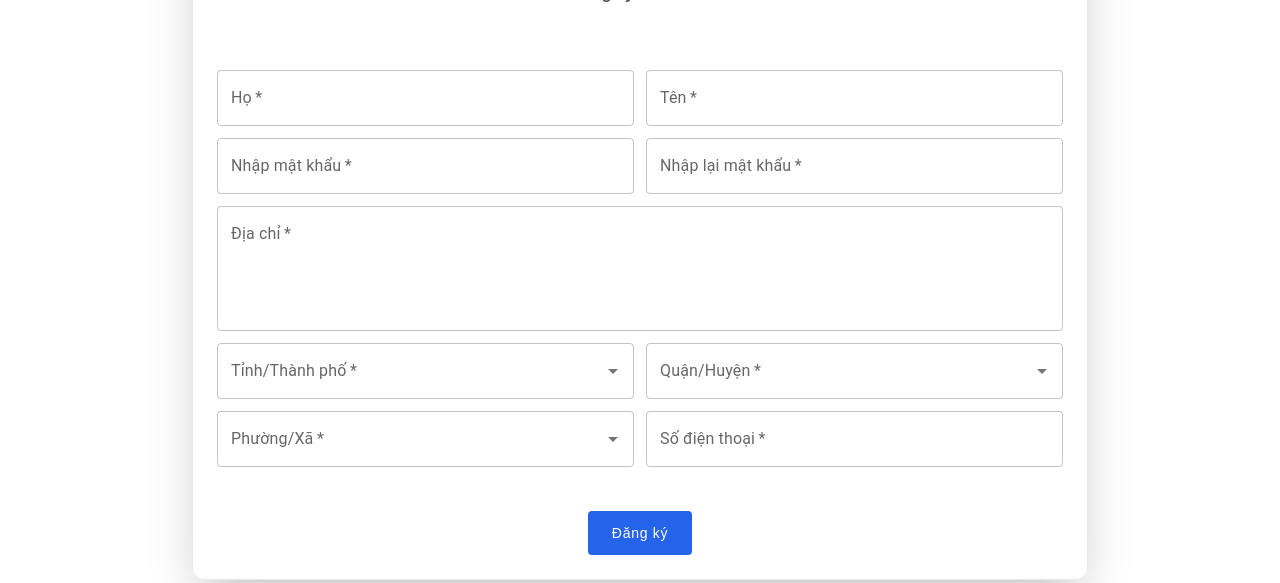
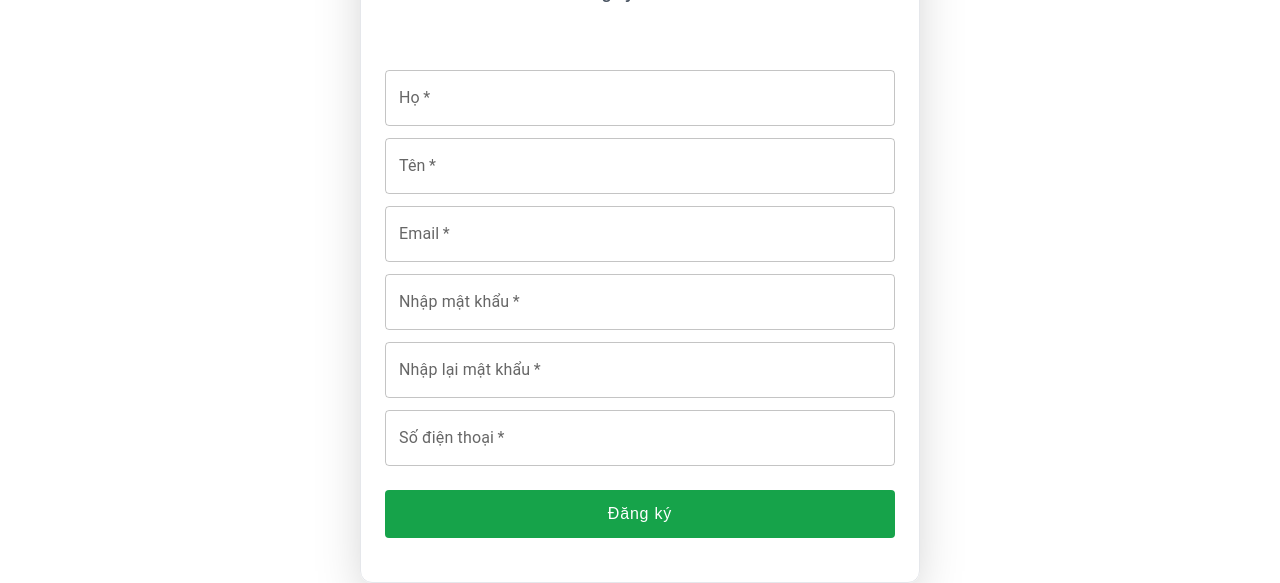
Before and after one commit to taquangvinh-ed/nile-mobile-frontend-backup, a React (Create React App) app: page /register in a window 1280 px wide. Shown: the part 280-863 px from the top of the page. Built offline with nearby package versions, Linux system fonts and the light colour scheme; no server answers.

Commit message:
feat: add State

```diff
--- a/package.json
+++ b/package.json
@@ -9,13 +9,17 @@
     "@heroicons/react": "^2.2.0",
     "@mui/icons-material": "^6.3.1",
     "@mui/material": "^6.4.4",
+    "axios": "^1.8.3",
     "cra-template": "1.2.0",
     "heroicons": "^2.2.0",
     "react": "^19.0.0",
     "react-alice-carousel": "^2.9.1",
     "react-dom": "^19.0.0",
+    "react-redux": "^9.2.0",
     "react-router-dom": "^7.1.5",
-    "react-scripts": "5.0.1"
+    "react-scripts": "5.0.1",
+    "redux": "^5.0.1",
+    "redux-thunk": "^3.1.0"
   },
   "scripts": {
     "start": "react-scripts start",
--- /dev/null
+++ b/src/State/Auth/Action.js
@@ -0,0 +1,81 @@
+import axios from "axios";
+import { API_BASE_URL } from "../../config/apiConfig";
+import {
+  GET_USER_FAILURE,
+  GET_USER_REQUEST,
+  GET_USER_SUCCESS,
+  LOGIN_FAILURE,
+  LOGIN_REQUEST,
+  LOGIN_SUCCESS,
+  LOGOUT,
+  REGISTER_FAILURE,
+  REGISTER_REQUEST,
+  REGISTER_SUCCESS,
+} from "./ActionType";
+
+const token = localStorage.getItem("jwt");
+
+const registerRequest = () => ({ type: REGISTER_REQUEST });
+const registerSuccess = (user) => ({ type: REGISTER_SUCCESS, payload: user });
+const registerFailure = (error) => ({ type: REGISTER_FAILURE, payload: error });
+
+export const register = (registerData) => async (dispatch) => {
+  dispatch(registerRequest());
+  try {
+    const response = await axios.post(
+      `${API_BASE_URL}/auth/signup`,
+      registerData
+    );
+    const user = response.data;
+    console.log("user", user);
+    if (user.jwt) {
+      localStorage.setItem("jwt", user.jwt);
+    }
+    dispatch(registerSuccess(user.jwt));
+  } catch (error) {
+    dispatch(registerFailure(error.message));
+  }
+};
+
+const loginRequest = () => ({ type: LOGIN_REQUEST });
+const loginSuccess = (user) => ({ type: LOGIN_SUCCESS, payload: user });
+const loginFailure = (error) => ({ type: LOGIN_FAILURE, payload: error });
+
+export const login = (loginData) => async (dispatch) => {
+  dispatch(loginRequest());
+  try {
+    const response = await axios.post(`${API_BASE_URL}/auth/login`, loginData);
+    const user = response.data;
+
+    if (user.jwt) {
+      localStorage.setItem("jwt", user.jwt);
+    }
+    dispatch(loginSuccess(user.jwt));
+  } catch (error) {
+    dispatch(loginFailure(error.message));
+  }
+};
+
+const getUserRequest = () => ({ type: GET_USER_REQUEST });
+const getUserSuccess = (user) => ({ type: GET_USER_SUCCESS, payload: user });
+const getUserFailure = (error) => ({ type: GET_USER_FAILURE, payload: error });
+
+export const getUser = () => async (dispatch) => {
+  dispatch(getUserRequest());
+  try {
+    const response = await axios.get(`${API_BASE_URL}/api/user`, {
+      headers: {
+        Authorization: `Bearer {token}`,
+      },
+    });
+    const user = response.data;
+
+    dispatch(getUserSuccess(user));
+  } catch (error) {
+    dispatch(getUserFailure(error.message));
+  }
+};
+
+export const logout = () => (dispatch) => {
+  dispatch({ type: LOGOUT, payload: null });
+};
--- /dev/null
+++ b/src/State/Auth/ActionType.js
@@ -0,0 +1,13 @@
+export const REGISTER_REQUEST = "REGISTER_REQUEST";
+export const REGISTER_SUCCESS = "REGISTER_SUCCESS";
+export const REGISTER_FAILURE = "REGISTER_FAILURE";
+
+export const LOGIN_REQUEST = "LOGIN_REQUEST";
+export const LOGIN_SUCCESS = "LOGIN_SUCCESS";
+export const LOGIN_FAILURE = "LOGIN_FAILURE";
+
+export const GET_USER_REQUEST = "GET_USER_REQUEST";
+export const GET_USER_SUCCESS = "GET_USER_SUCCESS";
+export const GET_USER_FAILURE = "GET_USER_FAILURE";
+
+export const LOGOUT = "LOGOUT";
--- /dev/null
+++ b/src/State/Auth/Reducer.js
@@ -0,0 +1,31 @@
+import { GET_USER_FAILURE, GET_USER_REQUEST, GET_USER_SUCCESS, LOGIN_FAILURE, LOGIN_REQUEST, LOGIN_SUCCESS, LOGOUT, REGISTER_FAILURE, REGISTER_REQUEST, REGISTER_SUCCESS } from "./ActionType";
+
+const initialState = {
+    user: null,
+    isLoading: false,
+    error: null,
+    jwt: null
+};
+
+export const authReducer = (state = initialState, action) => {
+    switch (action.type) {
+        case REGISTER_REQUEST:
+        case LOGIN_REQUEST:
+        case GET_USER_REQUEST:
+            return { ...state, isLoading: true, error: null };
+        case REGISTER_SUCCESS:
+            return { ...state, isLoading: false, user: action.payload.user, jwt: action.payload.jwt };
+        case LOGIN_SUCCESS:
+            return { ...state, isLoading: false, user: action.payload.user, jwt: action.payload.jwt };
+        case GET_USER_SUCCESS:
+            return { ...state, isLoading: false, user: action.payload };
+        case REGISTER_FAILURE:
+        case LOGIN_FAILURE:
+        case GET_USER_FAILURE:
+            return { ...state, isLoading: false, error: action.payload };
+        case LOGOUT:
+            return { initialState, user: null, jwt: null };
+        default:
+            return state;
+    }
+};
--- /dev/null
+++ b/src/State/store.js
@@ -0,0 +1,8 @@
+import { applyMiddleware, combineReducers, legacy_createStore } from "redux";
+import { thunk } from "redux-thunk";
+import { authReducer } from "./Auth/Reducer";
+const rootRoducers = combineReducers({
+  auth: authReducer,
+});
+
+export const store = legacy_createStore(rootRoducers, applyMiddleware(thunk));
--- /dev/null
+++ b/src/config/apiConfig.js
@@ -0,0 +1 @@
+export const API_BASE_URL = "http://localhost:8081";
--- a/src/customer/pages/RegisterPage/RegisterForm.jsx
+++ b/src/customer/pages/RegisterPage/RegisterForm.jsx
@@ -1,27 +1,19 @@
 import { Autocomplete, Button, TextField } from "@mui/material";
 import React, { useEffect, useState } from "react";
-
+import { useDispatch, useSelector } from "react-redux";
+import { getUser, register } from "../../../State/Auth/Action";
+import { store } from "../../../State/store";
 const Register = () => {
   const [password, setPassword] = useState("");
   const [repassword, setRePassword] = useState("");
   const [isMatch, setIsMatch] = useState(true);
-  const [provinces, setProvinces] = useState([]);
-  const [districts, setDistricts] = useState([]);
-  const [wards, setWards] = useState([]);
-  const [selectedProvince, setSelectedProvince] = useState(null);
-  const [selectedDistrict, setSelectedDistrict] = useState(null);
-  const [selectedWard, setSelectedWard] = useState(null);
   const [phoneNumber, setPhoneNumber] = useState("");
-  useEffect(function () {
-    async function fetchProvinces() {
-      const res = await fetch("https://esgoo.net/api-tinhthanh/1/0.htm");
-      if (!res.ok)
-        throw new Error("Something went wrong with fetching province");
-      const data = await res.json();
-      setProvinces(data.data);
-    }
-    fetchProvinces();
-  }, []);
+
+  const dispatch = useDispatch();
+  const jwt = localStorage.getItem("jwt");
+  const { auth } = useSelector((store) => store);
+  const error = auth.error;
+  const isLoading = auth.isLoading;
 
   const handlePasswordChange = (event) => {
     const value = event.target.value;
@@ -34,14 +26,52 @@ const Register = () => {
     setIsMatch(password === value);
   };
 
+  useEffect(() => {
+    setIsMatch(password === repassword);
+  }, [password, repassword]);
+
   const handlePhoneNumberChange = (event) => {
     const value = event.target.value;
     setPhoneNumber(value);
   };
 
+  useEffect(() => {
+    if (jwt) {
+      dispatch(getUser());
+    }
+  }, [jwt, auth.jwt]);
+
+  useEffect(() => {}, []);
+
+  const isValidPhoneNumber = /^\d{10}$/.test(phoneNumber);
+
+  const handleSubmit = (event) => {
+    event.preventDefault();
+
+    if (!isMatch) {
+      alert("Mật khẩu không khớp");
+      return;
+    }
+    if (!isValidPhoneNumber) {
+      alert("Số điện thoại không hợp lệ");
+      return;
+    }
+
+    const data = new FormData(event.currentTarget);
+    const registerData = {
+      firstName: data.get("firstName"),
+      lastName: data.get("lastName"),
+      email: data.get("email"),
+      password: data.get("password"),
+      phoneNumber: data.get("phoneNumber"),
+    };
+    dispatch(register(registerData));
+    console.log(registerData);
+  };
+
   return (
     <div>
-      <div class="border shadow-2xl rounded-xl my-3 max-w-4xl max-sm:max-w-lg mx-auto font-[sans-serif] p-6">
+      <div class="border  w-[35rem] shadow-2xl rounded-xl my-3 max-w-4xl max-sm:max-w-lg mx-auto font-[sans-serif] p-6">
         <div class=" text-center mb-12 sm:mb-16">
           <a href="javascript:void(0)">
             <img
@@ -50,14 +80,14 @@ const Register = () => {
               class="w-[6rem] h-[6rem] inline-block"
             />
           </a>
-          <h1 class="text-gray-600 text-base text-[2rem] font-semibold mt-6">
+          <h1 class="text-gray-600 text-base text-[2.5rem] font-semibold mt-6">
             Đăng ký tài khoản
           </h1>
         </div>
 
-        <form>
-          <div className="grid grid-cols-2 sm:grid-cols-2 gap-3">
-            <div className="col-span-1 grid grid-cols-1 ">
+        <form onSubmit={handleSubmit}>
+          <div className="grid grid-cols-1 sm:grid-cols-1 gap-3">
+            <div className="col-span-1">
               <TextField
                 required
                 id="lastName"
@@ -68,7 +98,7 @@ const Register = () => {
               ></TextField>
             </div>
 
-            <div className="col-span-1 grid grid-cols-1 ">
+            <div className="col-span-1">
               <TextField
                 required
                 id="firstName"
@@ -78,10 +108,24 @@ const Register = () => {
                 autoComplete="given-name"
               ></TextField>
             </div>
-            <div className="col-span-1 grid grid-cols-1">
+
+            <div className="col-span-1">
+              <TextField
+                required
+                type="email"
+                id="email"
+                name="email"
+                label="Email"
+                fullWidth
+                autoComplete="email"
+              ></TextField>
+            </div>
+
+            <div className="col-span-1">
               <TextField
                 required
                 id="pwd"
+                type="password"
                 name="password"
                 label="Nhập mật khẩu"
                 fullWidth
@@ -89,10 +133,12 @@ const Register = () => {
                 onChange={handlePasswordChange}
               ></TextField>
             </div>
-            <div className="col-span-1 grid grid-cols-1 ">
+
+            <div className="col-span-1 grid">
               <TextField
                 required
                 id="repwd"
+                type="password"
                 name="retypedPassword"
                 label="Nhập lại mật khẩu"
                 fullWidth
@@ -102,92 +148,10 @@ const Register = () => {
                 helperText={!isMatch && "Mật khẩu không khớp"}
               ></TextField>
             </div>
-            <div className="col-span-2 grid grid-cols-1 ">
+
+            <div className="col-span-1">
               <TextField
-                required
-                id="address"
-                name="address"
-                label="Địa chỉ"
-                fullWidth
-                autoComplete="address"
-                multiline
-                rows={4}
-              ></TextField>
-            </div>
-            <div className="col-span-1 grid grid-cols-1 ">
-              <Autocomplete
-                id="province"
-                options={provinces}
-                getOptionLabel={(option) => option.full_name}
-                onChange={async (event, newValue) => {
-                  setSelectedProvince(newValue.full_name);
-                  const res = await fetch(
-                    `https://esgoo.net/api-tinhthanh/2/${newValue.id}.htm`
-                  );
-                  if (!res.ok) throw new Error("Get Districts fail");
-                  const data = await res.json();
-                  setDistricts(data.data);
-                }}
-                renderInput={(params) => (
-                  <TextField
-                    {...params}
-                    label="Tỉnh/Thành phố"
-                    variant="outlined"
-                    fullWidth
-                    required
-                  />
-                )}
-              />
-            </div>
-            <div className="col-span-1 grid grid-cols-1 ">
-              <Autocomplete
-                id="district"
-                options={districts}
-                getOptionLabel={(option) => option.full_name}
-                onChange={async (event, newValue) => {
-                  setSelectedDistrict(newValue.full_name);
-                  console.log("Selected District:", newValue.full_name);
-                  const res = await fetch(
-                    `https://esgoo.net/api-tinhthanh/3/${newValue.id}.htm`
-                  );
-                  if (!res.ok) throw new Error("Get Districts fail");
-                  const data = await res.json();
-                  setWards(data.data);
-                }}
-                renderInput={(params) => (
-                  <TextField
-                    {...params}
-                    label="Quận/Huyện"
-                    variant="outlined"
-                    fullWidth
-                    required
-                  />
-                )}
-              />
-            </div>
-            <div className="col-span-1 grid grid-cols-1">
-              <Autocomplete
-                id="ward"
-                options={wards}
-                getOptionLabel={(option) => option.full_name}
-                onChange={(event, newValue) => {
-                  setSelectedWard(newValue.full_name);
-                  console.log("Selected Ward:", newValue.full_name);
-                }}
-                renderInput={(params) => (
-                  <TextField
-                    {...params}
-                    label="Phường/Xã"
-                    variant="outlined"
-                    fullWidth
-                    required
-                  />
-                )}
-              />
-            </div>
-            <div className="col-span-1 grid grid-cols-1 ">
-              <TextField
-                type="number"
+                type="text"
                 required
                 id="phoneNumber"
                 name="phoneNumber"
@@ -195,21 +159,23 @@ const Register = () => {
                 fullWidth
                 autoComplete="phone-number"
                 onChange={handlePhoneNumberChange}
-                error={phoneNumber.length !== 10 && phoneNumber.length > 0}
+                error={!isValidPhoneNumber && phoneNumber.length > 0}
                 helperText={
-                  phoneNumber.length !== 10 && phoneNumber.length > 0
+                  !isValidPhoneNumber && phoneNumber.length > 0
                     ? "Số điện thoại không hợp lệ"
                     : ""
                 }
               ></TextField>
             </div>
-            <div className="col-span-2 grid grid-cols-1 ">
-              <div class="mt-8">
+
+            <div className="col-span-1">
+              <div class="mt-3 mb-5">
                 <button
-                  type="button"
-                  class="mx-auto block py-3 px-6 text-sm tracking-wider rounded text-white bg-blue-600 hover:bg-blue-700 focus:outline-none"
+                  type="submit"
+                  disabled={isLoading}
+                  class="mx-auto w-full block py-3 px-6 text-md tracking-wider rounded text-white bg-green-600 hover:bg-green-700 focus:outline-none"
                 >
-                  Đăng ký
+                  {isLoading ? "Đang xử lý..." : "Đăng ký"}
                 </button>
               </div>
             </div>
```
Also changed, not shown: src/App.js (+0 -9 lines), src/customer/pages/LoginPage/Login.jsx (+6 -1 lines), src/index.js (+6 -1 lines), 1 other file (tests, documents, lock files or other folders).
